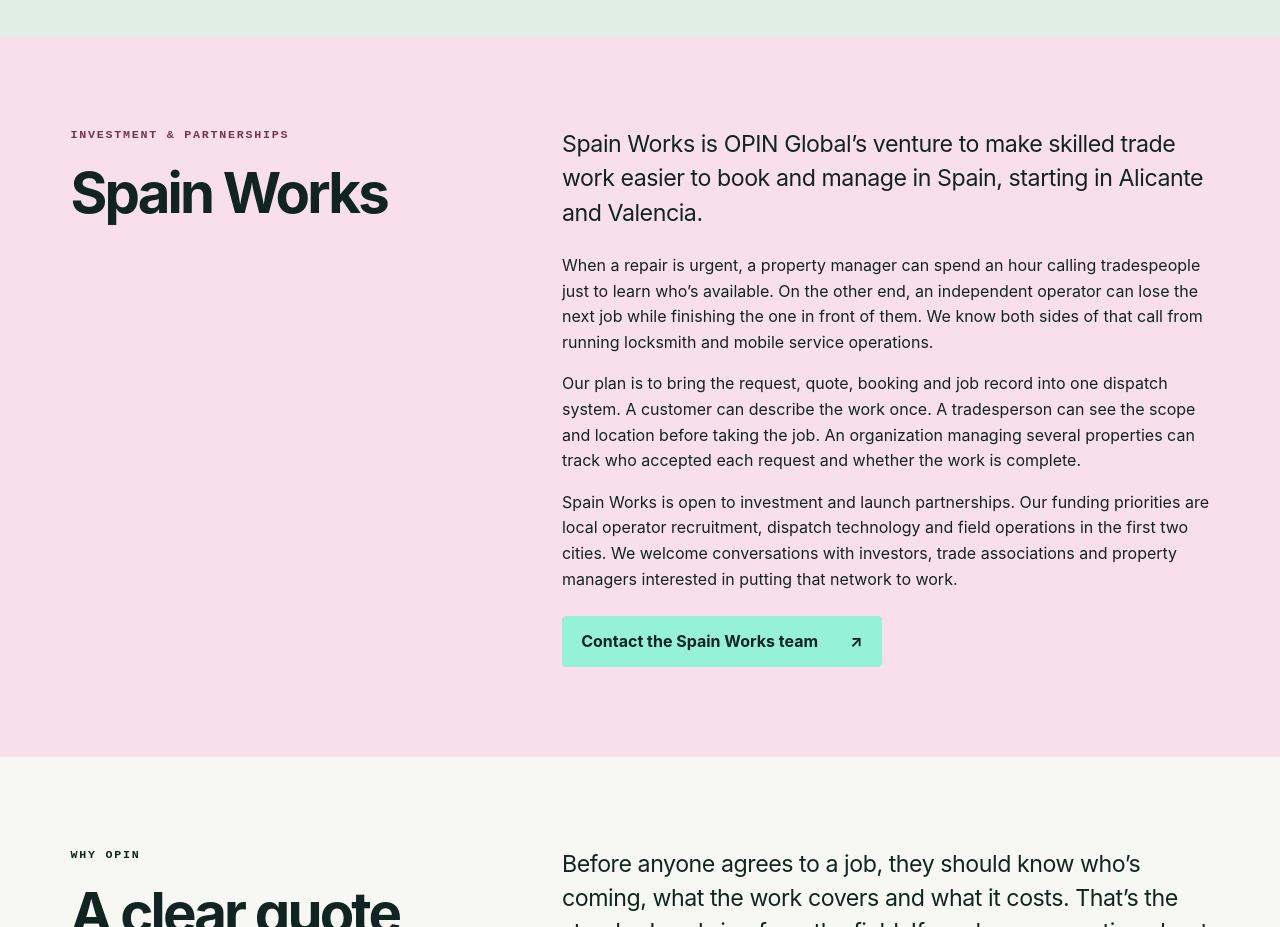
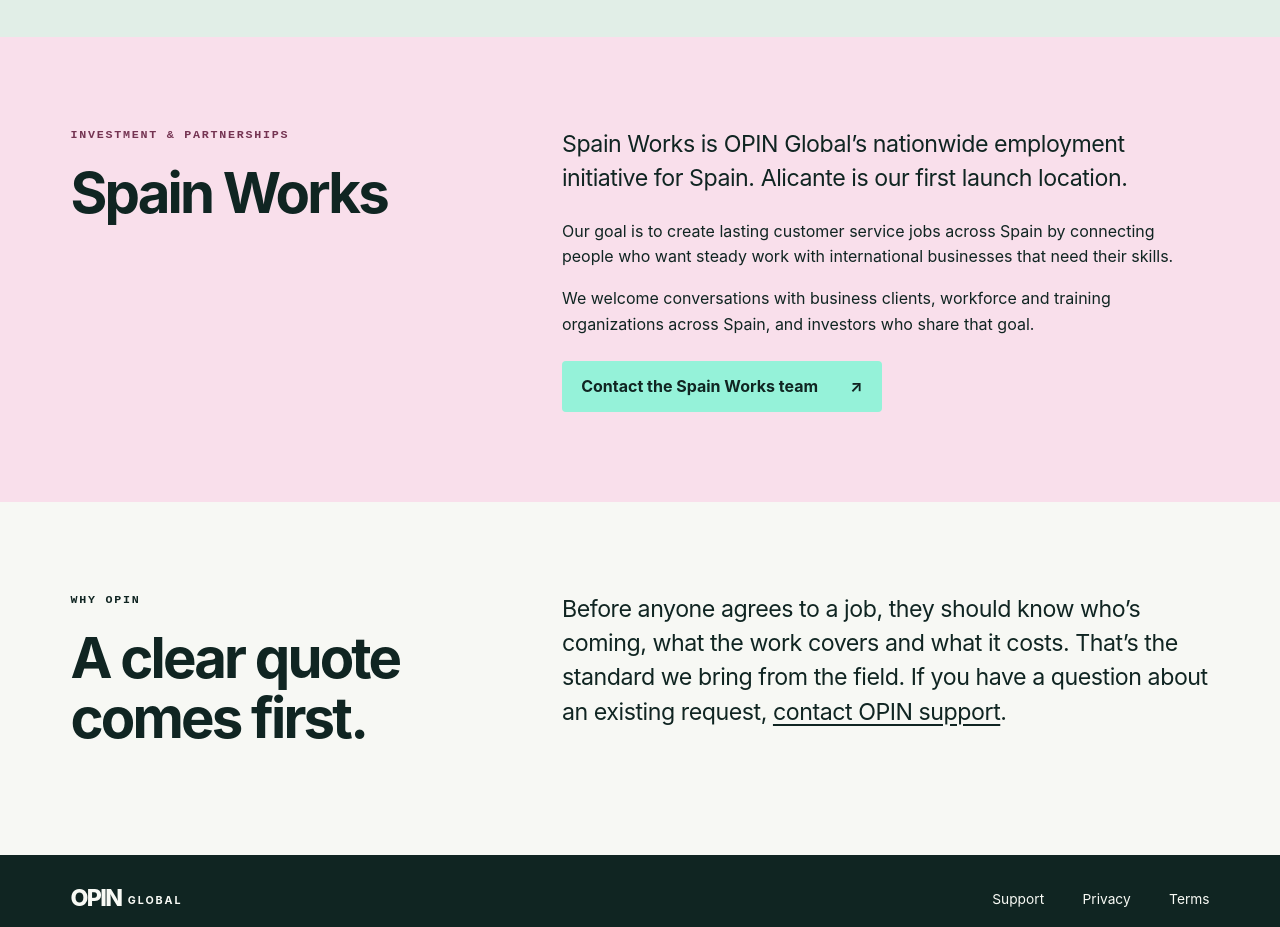
Before and after one commit to nurdthug/OPINsite, a plain HTML site: page site/about/index.html in a window 1280 px wide. Shown: the part 2220-3147 px from the top of the page. Drawn offline with Linux system fonts and the light colour scheme.

Commit message:
Clarify Spain Works’ nationwide mission and Alicante launch

```diff
--- a/site/about/index.html
+++ b/site/about/index.html
@@ -4,7 +4,7 @@
 <meta charset="utf-8">
 <meta name="viewport" content="width=device-width, initial-scale=1">
 <meta name="theme-color" content="#102522">
-<meta name="description" content="Meet OPIN Global, the company behind OPIN Unlock, field service technology, and independent creative projects. Explore our work and our interest in Spain.">
+<meta name="description" content="Meet OPIN Global, the company behind OPIN Unlock, field service technology, and independent creative projects. Explore our work and Spain Works, our nationwide employment initiative starting in Alicante.">
 <link rel="canonical" href="https://opinglobal.com/about/">
 <title>About OPIN Global</title>
 <style>
@@ -89,10 +89,9 @@ footer .foot{padding:1.6rem 0}
   <div class="wrap section split">
     <div><p class="eyebrow">Investment &amp; partnerships</p><h2>Spain Works</h2></div>
     <div>
-      <p class="lead">Spain Works is OPIN Global’s venture to make skilled trade work easier to book and manage in Spain, starting in Alicante and Valencia.</p>
-      <p>When a repair is urgent, a property manager can spend an hour calling tradespeople just to learn who’s available. On the other end, an independent operator can lose the next job while finishing the one in front of them. We know both sides of that call from running locksmith and mobile service operations.</p>
-      <p>Our plan is to bring the request, quote, booking and job record into one dispatch system. A customer can describe the work once. A tradesperson can see the scope and location before taking the job. An organization managing several properties can track who accepted each request and whether the work is complete.</p>
-      <p>Spain Works is open to investment and launch partnerships. Our funding priorities are local operator recruitment, dispatch technology and field operations in the first two cities. We welcome conversations with investors, trade associations and property managers interested in putting that network to work.</p>
+      <p class="lead">Spain Works is OPIN Global’s nationwide employment initiative for Spain. Alicante is our first launch location.</p>
+      <p>Our goal is to create lasting customer service jobs across Spain by connecting people who want steady work with international businesses that need their skills.</p>
+      <p>We welcome conversations with business clients, workforce and training organizations across Spain, and investors who share that goal.</p>
       <a class="cta" href="mailto:support@opinglobal.com?subject=Spain%20Works%20investment%20or%20partnership">Contact the Spain Works team <span aria-hidden="true">↗</span></a>
     </div>
   </div>
```
